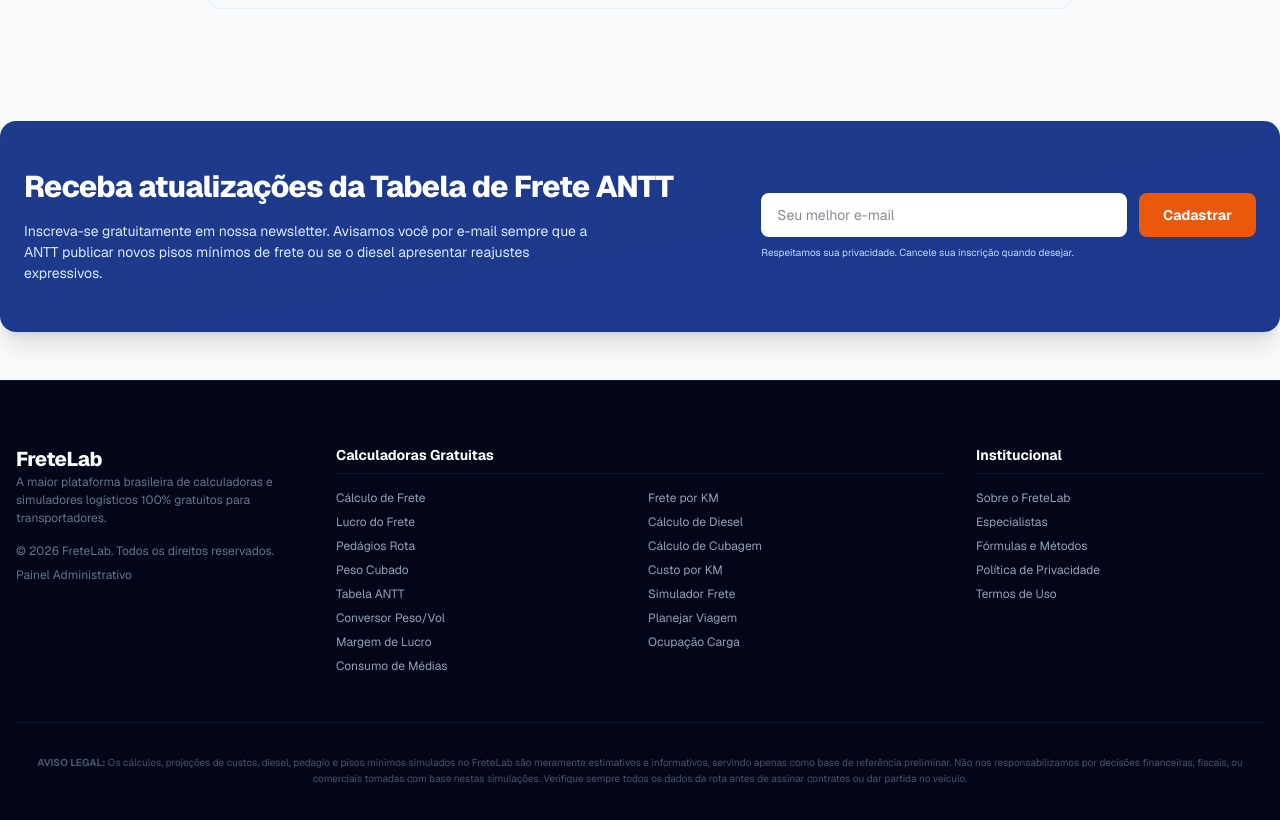
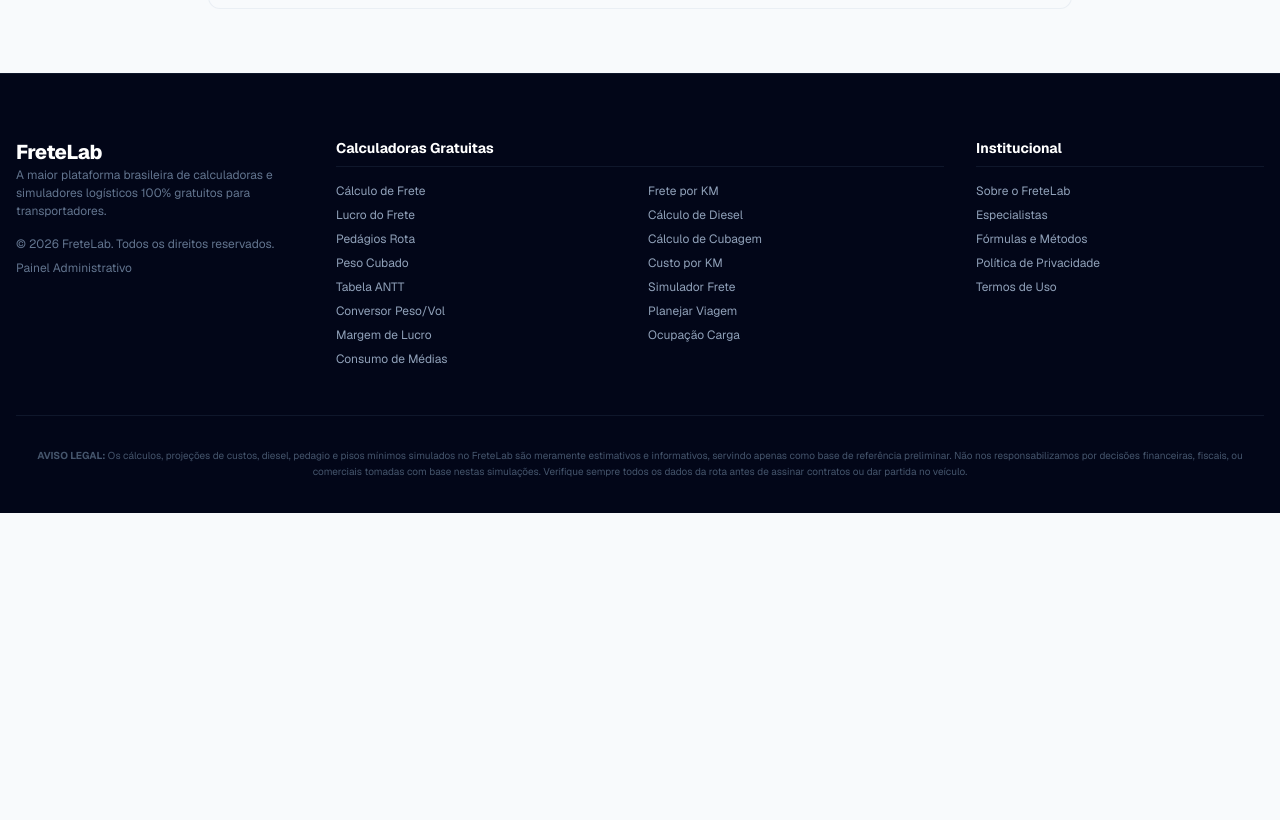
Before and after one commit to alexandrexfranco/FreteLab, a Next.js app: page / in a window 1280 px wide. Shown: the part 3535-4355 px from the top of the page. After the commit the page ends 4048 px from the top, so only its background shows below. Built offline with nearby package versions, Linux system fonts and the light colour scheme.

Commit message:
chore: remove unused newsletter CRO section, component and endpoint

```diff
--- a/app/api/newsletter/route.ts
+++ /dev/null
@@ -1,47 +0,0 @@
-import { NextRequest, NextResponse } from "next/server";
-import { prisma } from "@/lib/prisma";
-
-export async function POST(req: NextRequest) {
-  try {
-    const { email, source } = await req.json();
-
-    if (!email) {
-      return NextResponse.json(
-        { error: "O e-mail é obrigatório" },
-        { status: 400 }
-      );
-    }
-
-    // Basic email validation
-    const emailRegex = /^[^\s@]+@[^\s@]+\.[^\s@]+$/;
-    if (!emailRegex.test(email)) {
-      return NextResponse.json(
-        { error: "E-mail inválido" },
-        { status: 400 }
-      );
-    }
-
-    // Save lead to the database
-    // Using upsert so if the email is already registered, we just make it active and don't fail
-    const lead = await prisma.newsletterLead.upsert({
-      where: { email: email.toLowerCase().trim() },
-      update: {
-        active: true,
-        source: source || "unknown",
-      },
-      create: {
-        email: email.toLowerCase().trim(),
-        source: source || "unknown",
-        active: true,
-      },
-    });
-
-    return NextResponse.json({ success: true, lead });
-  } catch (error) {
-    console.error("Error saving newsletter lead:", error);
-    return NextResponse.json(
-      { error: "Erro interno ao salvar inscrição no banco de dados. Tente novamente." },
-      { status: 500 }
-    );
-  }
-}
--- a/app/page.tsx
+++ b/app/page.tsx
@@ -1,7 +1,6 @@
 import Link from "next/link";
 import FAQAccordion from "@/components/shared/FAQAccordion";
 import AdSenseBanner from "@/components/ads/AdSenseBanner";
-import NewsletterForm from "@/components/shared/NewsletterForm";
 
 const POPULAR_TOOLS = [
   {
@@ -309,24 +308,6 @@
         </h2>
         <FAQAccordion items={faqItems} id="homepage-faq" />
       </section>
-
-      {/* NEWSLETTER CRO SECTION */}
-      <section className="bg-gradient-to-br from-primary to-blue-900 text-white py-12 px-6 rounded-2xl max-w-7xl mx-auto w-full my-12 shadow-xl text-center md:text-left">
-        <div className="grid grid-cols-1 md:grid-cols-12 gap-8 items-center">
-          <div className="md:col-span-7 space-y-4">
-            <h2 className="text-2xl md:text-3xl font-extrabold tracking-tight">
-              Receba atualizações da Tabela de Frete ANTT
-            </h2>
-            <p className="text-sm text-blue-100 max-w-xl leading-normal">
-              Inscreva-se gratuitamente em nossa newsletter. Avisamos você por e-mail sempre que a ANTT publicar novos
-              pisos mínimos de frete ou se o diesel apresentar reajustes expressivos.
-            </p>
-          </div>
-          <div className="md:col-span-5">
-            <NewsletterForm source="pagina-inicial" />
-          </div>
-        </div>
-      </section>
     </div>
   );
 }
--- a/components/shared/NewsletterForm.tsx
+++ /dev/null
@@ -1,88 +0,0 @@
-"use client";
-
-import { useState } from "react";
-
-interface NewsletterFormProps {
-  source?: string;
-}
-
-export default function NewsletterForm({ source = "homepage" }: NewsletterFormProps) {
-  const [email, setEmail] = useState("");
-  const [status, setStatus] = useState<"idle" | "loading" | "success" | "error">("idle");
-  const [errorMessage, setErrorMessage] = useState("");
-
-  async function handleSubmit(e: React.FormEvent) {
-    e.preventDefault();
-    if (!email) return;
-
-    setStatus("loading");
-    setErrorMessage("");
-
-    try {
-      const res = await fetch("/api/newsletter", {
-        method: "POST",
-        headers: {
-          "Content-Type": "application/json",
-        },
-        body: JSON.stringify({
-          email,
-          source: source,
-        }),
-      });
-
-      const data = await res.json();
-
-      if (res.ok) {
-        setStatus("success");
-        setEmail("");
-      } else {
-        setStatus("error");
-        setErrorMessage(data.error || "Erro ao realizar cadastro.");
-      }
-    } catch (err) {
-      setStatus("error");
-      setErrorMessage("Erro de rede. Verifique sua conexão.");
-    }
-  }
-
-  if (status === "success") {
-    return (
-      <div className="bg-emerald-500/15 border border-emerald-500/30 rounded-lg p-4 text-emerald-300 text-sm text-center font-medium animate-fadeIn">
-        ✓ Inscrição realizada com sucesso! Obrigado por se cadastrar.
-      </div>
-    );
-  }
-
-  return (
-    <div className="w-full">
-      <form onSubmit={handleSubmit} className="flex flex-col sm:flex-row gap-3 w-full">
-        <input
-          type="email"
-          placeholder="Seu melhor e-mail"
-          required
-          value={email}
-          onChange={(e) => setEmail(e.target.value)}
-          className="flex-grow px-4 py-3 bg-white text-slate-900 border-none rounded-lg focus:outline-none focus:ring-2 focus:ring-secondary text-sm"
-          disabled={status === "loading"}
-        />
-        <button
-          type="submit"
-          className="bg-secondary hover:bg-secondary-hover text-white font-bold py-3 px-6 rounded-lg transition-colors cursor-pointer text-sm disabled:opacity-50 flex items-center justify-center min-w-[110px]"
-          disabled={status === "loading"}
-        >
-          {status === "loading" ? "Cadastrando..." : "Cadastrar"}
-        </button>
-      </form>
-
-      {status === "error" && (
-        <span className="text-xs text-red-400 mt-2 block font-medium">
-          {errorMessage}
-        </span>
-      )}
-
-      <span className="text-[10px] text-blue-200 mt-2 block">
-        Respeitamos sua privacidade. Cancele sua inscrição quando desejar.
-      </span>
-    </div>
-  );
-}
```
